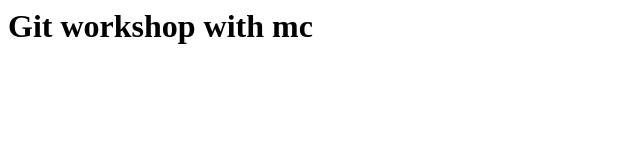
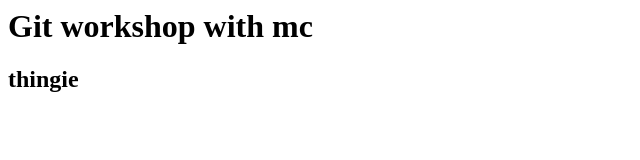
Before and after one commit to somehcene/Git_workshop_ww, a plain HTML site: page index.html in a window 1280 px wide. Shown: the whole page, without its empty margins (0-640 px from the left). Drawn offline with Linux system fonts and the light colour scheme.

Commit message:
Update index.html

```diff
--- a/index.html
+++ b/index.html
@@ -1,5 +1,6 @@
 <html>
     <body>
         <h1>Git workshop with mc</h1>
+        <h2>thingie</h2>
     </body>
 </html>
```
